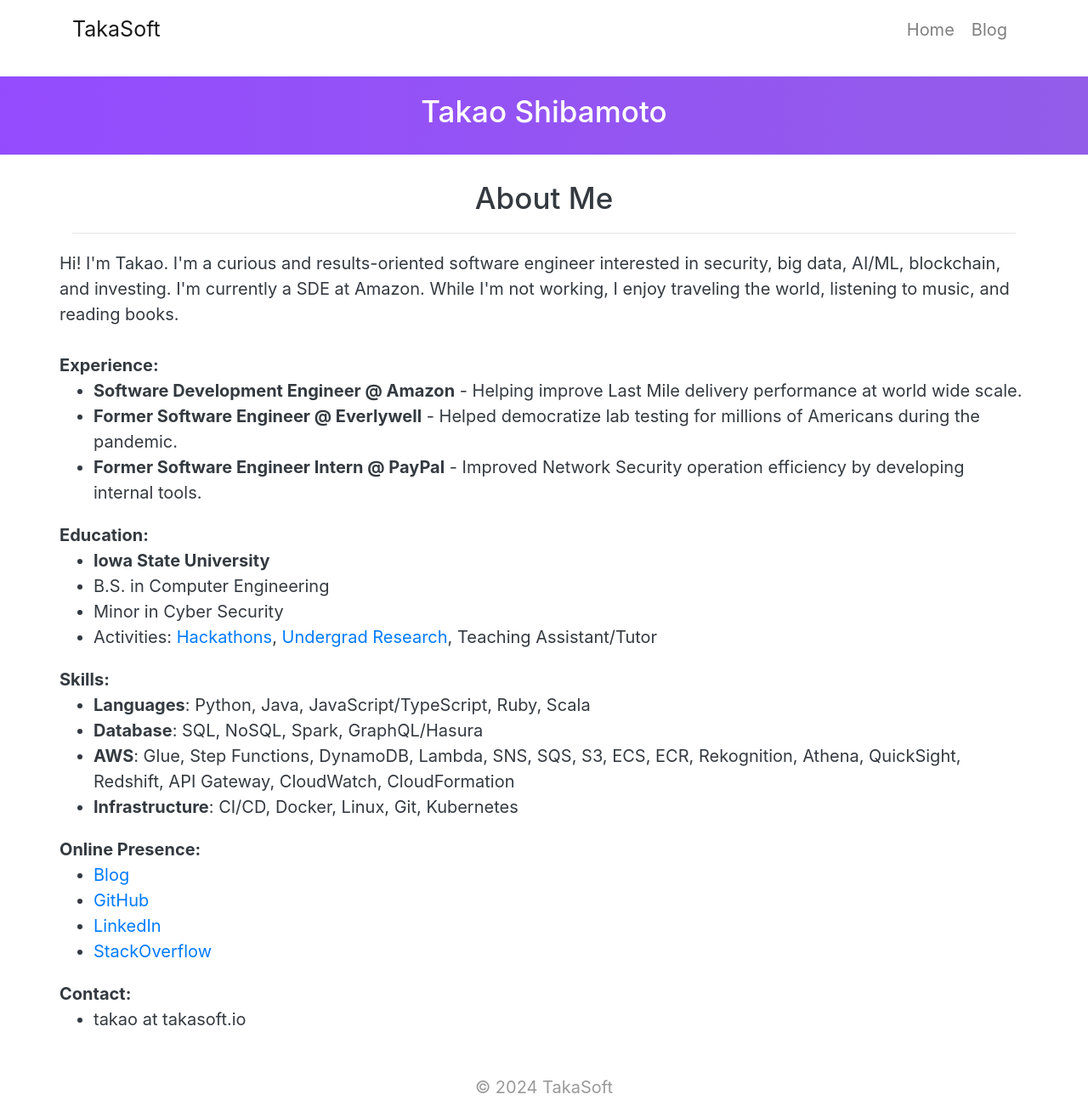
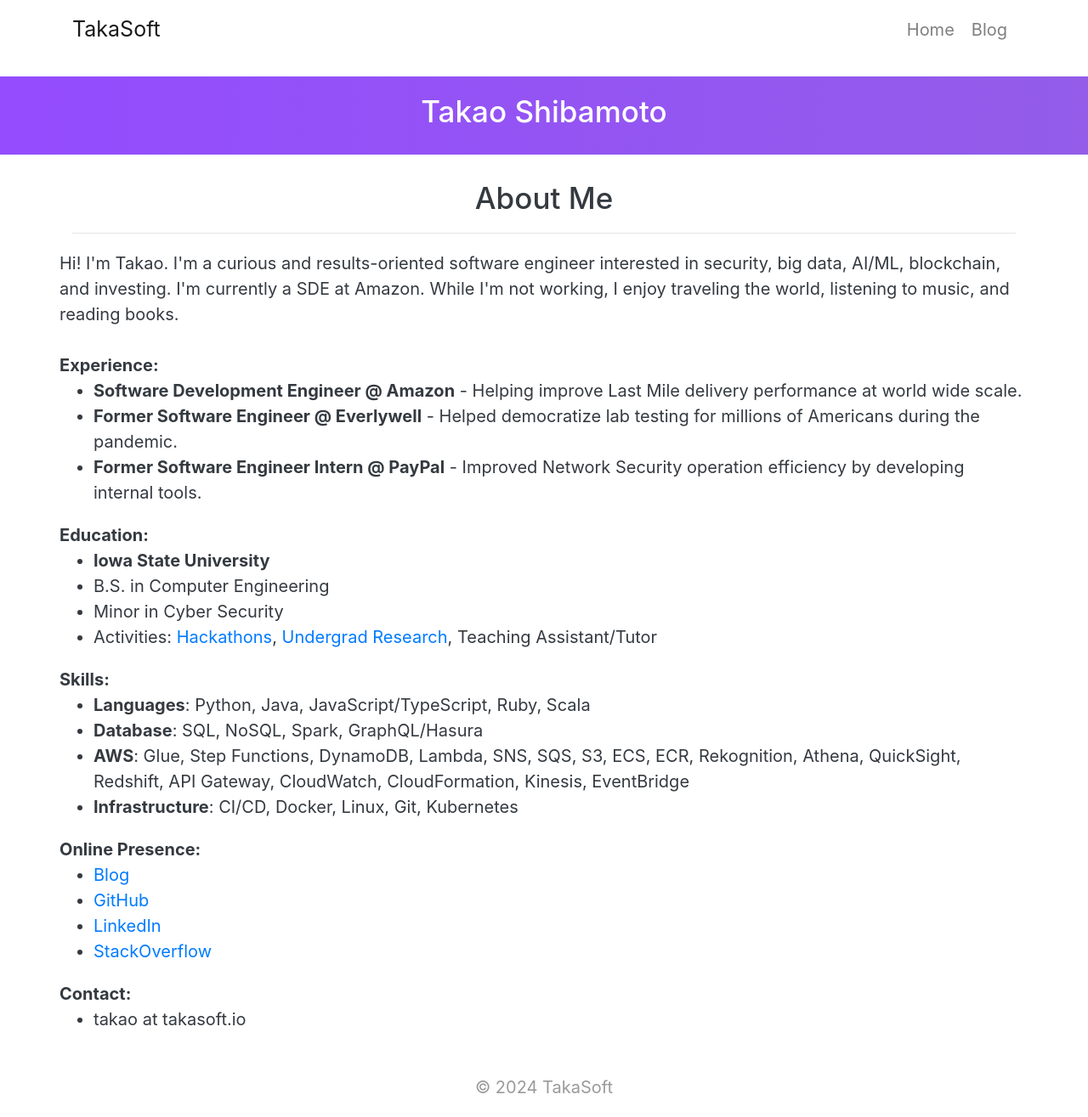
Before and after one commit to takasoft/takasoft.github.io, a Jekyll site: the page built from index.html, in a window 1280 px wide. Shown: the whole page at 85% size. Built offline with Jekyll 4.4.1, drawn with Linux system fonts in a browser that asks for light colours.

Commit message:
update skills

```diff
--- a/index.html
+++ b/index.html
@@ -47,7 +47,7 @@
       <ul>
         <li><b>Languages</b>: Python, Java, JavaScript/TypeScript, Ruby, Scala</li>
         <li><b>Database</b>: SQL, NoSQL, Spark, GraphQL/Hasura</li>
-        <li><b>AWS</b>: Glue, Step Functions, DynamoDB, Lambda, SNS, SQS, S3, ECS, ECR, Rekognition, Athena, QuickSight, Redshift, API Gateway, CloudWatch, CloudFormation</li>
+        <li><b>AWS</b>: Glue, Step Functions, DynamoDB, Lambda, SNS, SQS, S3, ECS, ECR, Rekognition, Athena, QuickSight, Redshift, API Gateway, CloudWatch, CloudFormation, Kinesis, EventBridge</li>
         <li><b>Infrastructure</b>: CI/CD, Docker, Linux, Git, Kubernetes</li>
       </ul>
     </div>
```
